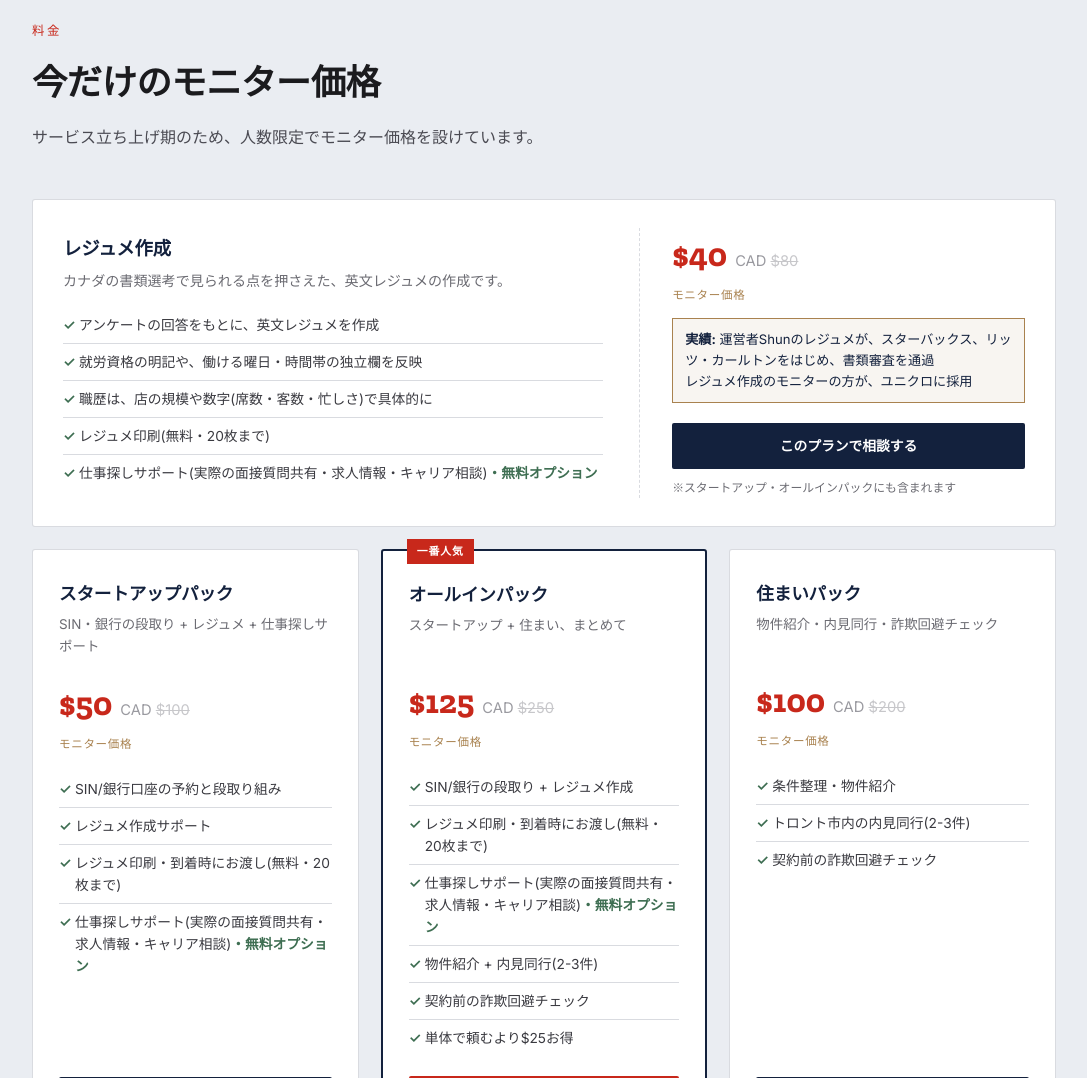
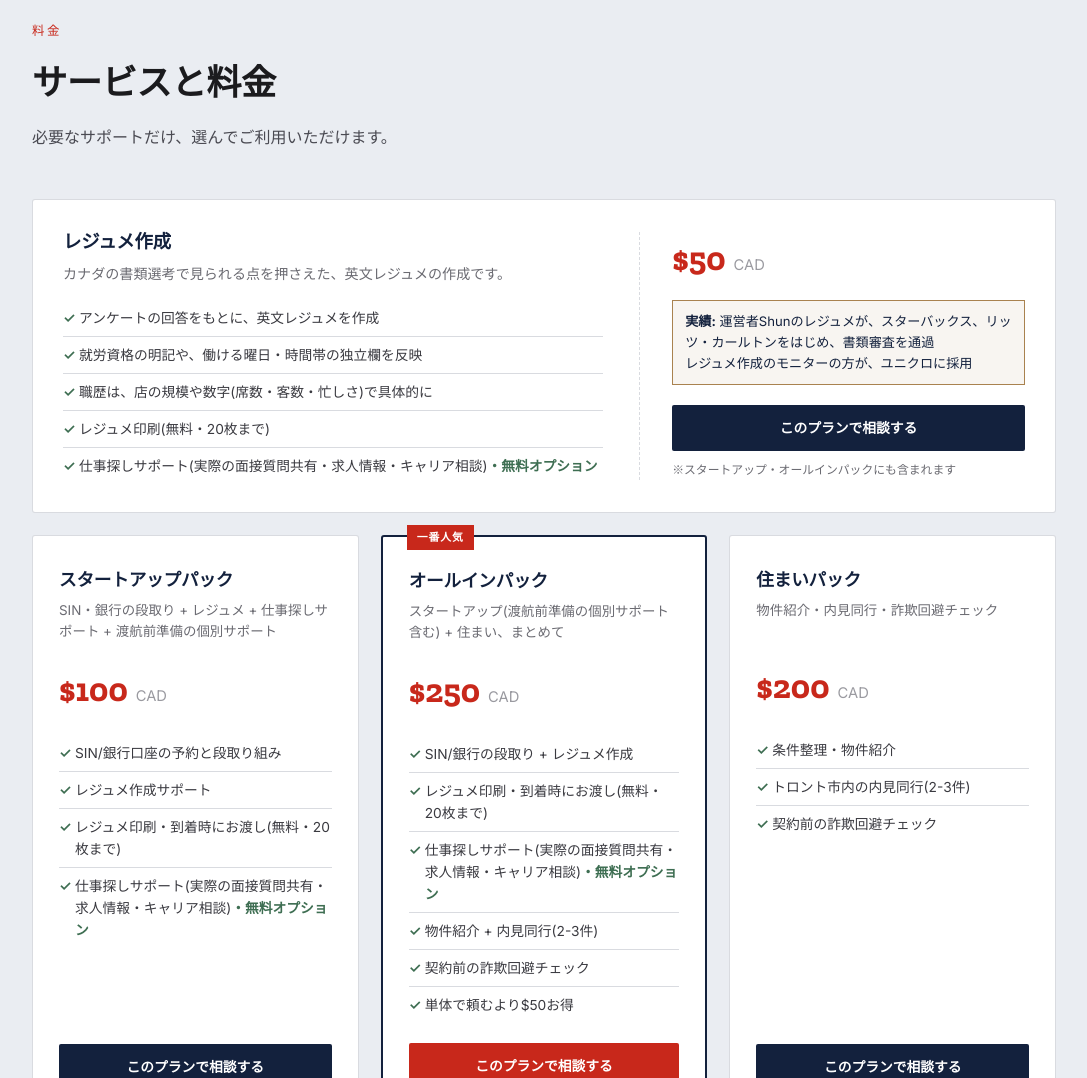
Before and after one commit to zjf5k6w2n9-star/landed-workingholiday, a plain HTML site: page index.html in a window 1280 px wide. Shown: the part 2380-3458 px from the top of the page, without its empty margins (96-1183 px from the left). Drawn offline with nearby package versions, Linux system fonts and the light colour scheme.

Commit message:
End monitor pricing: show regular prices, resume at $50
- Remove "monitor price" labels, strikethrough prices and the limited-time lead
- Prices: resume $50, startup $100, housing $200, all-in $250 (save $50 vs separate)
- Mention individual pre-departure support in the Startup / All-In descriptions

Co-Authored-By: Claude Sonnet 5.5 <noreply@anthropic.com>

```diff
--- a/index.html
+++ b/index.html
@@ -384,8 +384,8 @@
 <section id="pricing">
   <div class="wrap">
     <div class="section-label"><span lang-jp>料金</span><span lang-en>Pricing</span></div>
-    <h2><span lang-jp>今だけのモニター価格</span><span lang-en>Limited-time monitor pricing</span></h2>
-    <p class="lead"><span lang-jp>サービス立ち上げ期のため、人数限定でモニター価格を設けています。</span><span lang-en>As we launch this service, a limited number of spots are available at a reduced monitor price.</span></p>
+    <h2><span lang-jp>サービスと料金</span><span lang-en>Services &amp; pricing</span></h2>
+    <p class="lead"><span lang-jp>必要なサポートだけ、選んでご利用いただけます。</span><span lang-en>Choose only the support you need.</span></p>
 
     <div class="resume-card reveal">
       <div>
@@ -401,8 +401,7 @@
       </div>
       <div class="rc-side">
         <div class="price-block" style="margin-bottom:0;">
-          <span class="price-now">$40</span><span class="price-was">CAD <strike>$80</strike></span>
-          <div class="price-note"><span lang-jp>モニター価格</span><span lang-en>Monitor price</span></div>
+          <span class="price-now">$50</span><span class="price-was">CAD</span>
         </div>
         <div class="rc-record"><span lang-jp><strong>実績:</strong> 運営者Shunのレジュメが、スターバックス、リッツ・カールトンをはじめ、書類審査を通過<br>レジュメ作成のモニターの方が、ユニクロに採用</span><span lang-en><strong>Track record:</strong> the operator's own resume passed screening at Starbucks, Ritz-Carlton and more<br>A resume-writing monitor client was hired at Uniqlo</span></div>
         <a class="plan-btn" href="https://line.me/R/ti/p/@429wdrzo" target="_blank" rel="noopener"><span lang-jp>このプランで相談する</span><span lang-en>Ask about this plan</span></a>
@@ -413,10 +412,9 @@
     <div class="pricing-grid">
       <div class="price-card reveal">
         <h3><span lang-jp>スタートアップパック</span><span lang-en>Startup Pack</span></h3>
-        <div class="desc"><span lang-jp>SIN・銀行の段取り + レジュメ + 仕事探しサポート</span><span lang-en>SIN/bank scheduling + resume + job-search support</span></div>
+        <div class="desc"><span lang-jp>SIN・銀行の段取り + レジュメ + 仕事探しサポート + 渡航前準備の個別サポート</span><span lang-en>SIN/bank scheduling + resume + job-search support + individual pre-departure support</span></div>
         <div class="price-block">
-          <span class="price-now">$50</span><span class="price-was">CAD <strike>$100</strike></span>
-          <div class="price-note"><span lang-jp>モニター価格</span><span lang-en>Monitor price</span></div>
+          <span class="price-now">$100</span><span class="price-was">CAD</span>
         </div>
         <ul>
           <li><span lang-jp>SIN/銀行口座の予約と段取り組み</span><span lang-en>SIN &amp; bank account scheduling</span></li>
@@ -430,10 +428,9 @@
       <div class="price-card featured reveal">
         <span class="badge"><span lang-jp>一番人気</span><span lang-en>Most booked</span></span>
         <h3><span lang-jp>オールインパック</span><span lang-en>All-In Pack</span></h3>
-        <div class="desc"><span lang-jp>スタートアップ + 住まい、まとめて</span><span lang-en>Startup Pack + Housing Pack, bundled</span></div>
+        <div class="desc"><span lang-jp>スタートアップ(渡航前準備の個別サポート含む) + 住まい、まとめて</span><span lang-en>Startup Pack (incl. individual pre-departure support) + Housing Pack, bundled</span></div>
         <div class="price-block">
-          <span class="price-now">$125</span><span class="price-was">CAD <strike>$250</strike></span>
-          <div class="price-note"><span lang-jp>モニター価格</span><span lang-en>Monitor price</span></div>
+          <span class="price-now">$250</span><span class="price-was">CAD</span>
         </div>
         <ul>
           <li><span lang-jp>SIN/銀行の段取り + レジュメ作成</span><span lang-en>SIN/bank scheduling + resume writing</span></li>
@@ -441,7 +438,7 @@
           <li><span lang-jp>仕事探しサポート(実際の面接質問共有・求人情報・キャリア相談)<strong style="color:var(--green-ok);">・無料オプション</strong></span><span lang-en>Job-search support (real interview Q&amp;A shared, job info, career guidance) <strong style="color:var(--green-ok);">— free option</strong></span></li>
           <li><span lang-jp>物件紹介 + 内見同行(2-3件)</span><span lang-en>Listings + 2-3 accompanied viewings</span></li>
           <li><span lang-jp>契約前の詐欺回避チェック</span><span lang-en>Pre-lease scam check</span></li>
-          <li><span lang-jp>単体で頼むより$25お得</span><span lang-en>$25 less than booking separately</span></li>
+          <li><span lang-jp>単体で頼むより$50お得</span><span lang-en>$50 less than booking separately</span></li>
         </ul>
         <a class="plan-btn" href="https://line.me/R/ti/p/@429wdrzo" target="_blank" rel="noopener"><span lang-jp>このプランで相談する</span><span lang-en>Ask about this plan</span></a>
       </div>
@@ -450,8 +447,7 @@
         <h3><span lang-jp>住まいパック</span><span lang-en>Housing Pack</span></h3>
         <div class="desc"><span lang-jp>物件紹介・内見同行・詐欺回避チェック</span><span lang-en>Listings, accompanied viewings, scam check</span></div>
         <div class="price-block">
-          <span class="price-now">$100</span><span class="price-was">CAD <strike>$200</strike></span>
-          <div class="price-note"><span lang-jp>モニター価格</span><span lang-en>Monitor price</span></div>
+          <span class="price-now">$200</span><span class="price-was">CAD</span>
         </div>
         <ul>
           <li><span lang-jp>条件整理・物件紹介</span><span lang-en>Requirements review &amp; listings</span></li>
```
Also changed, not shown: 1 other file.
